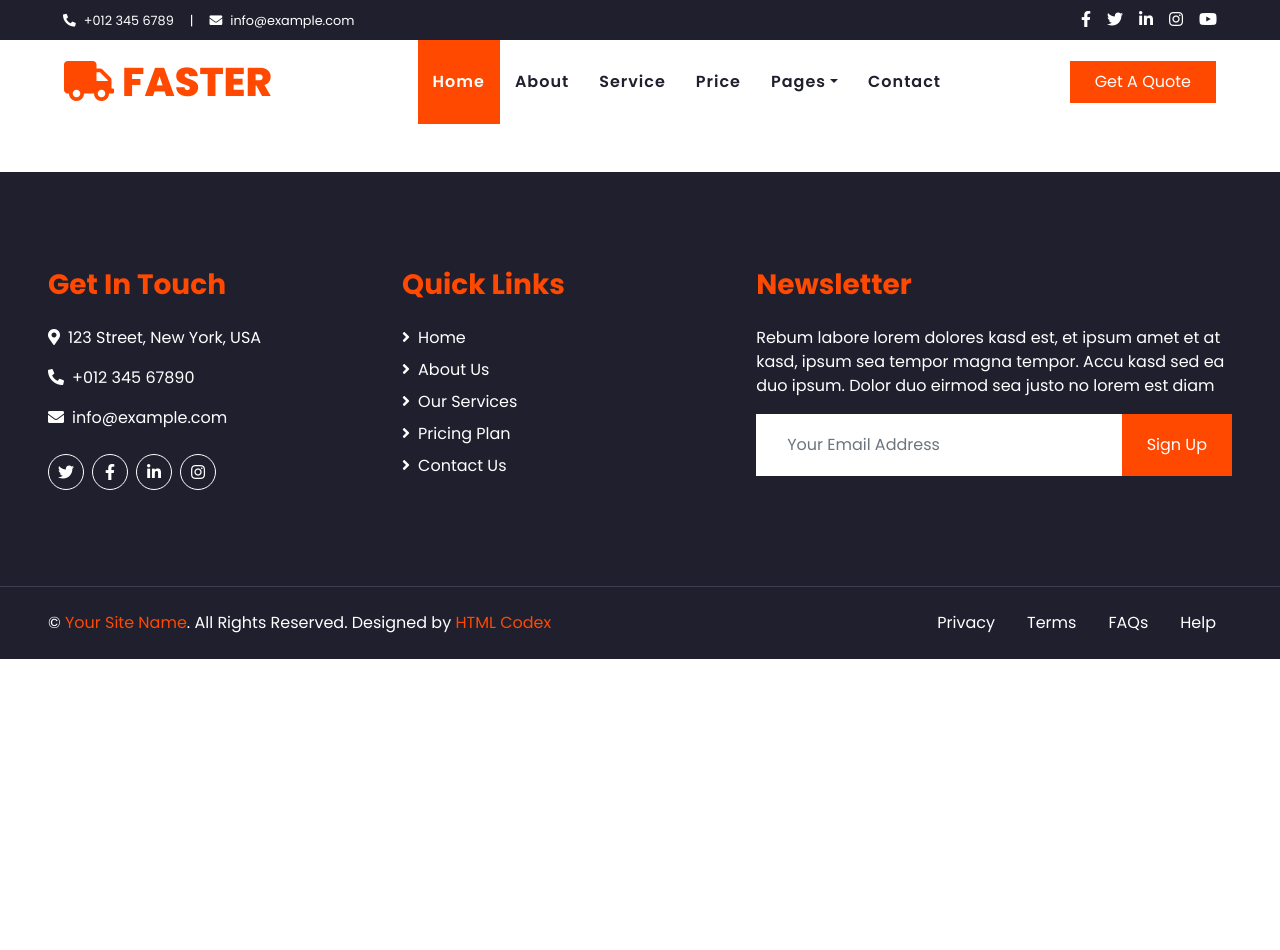
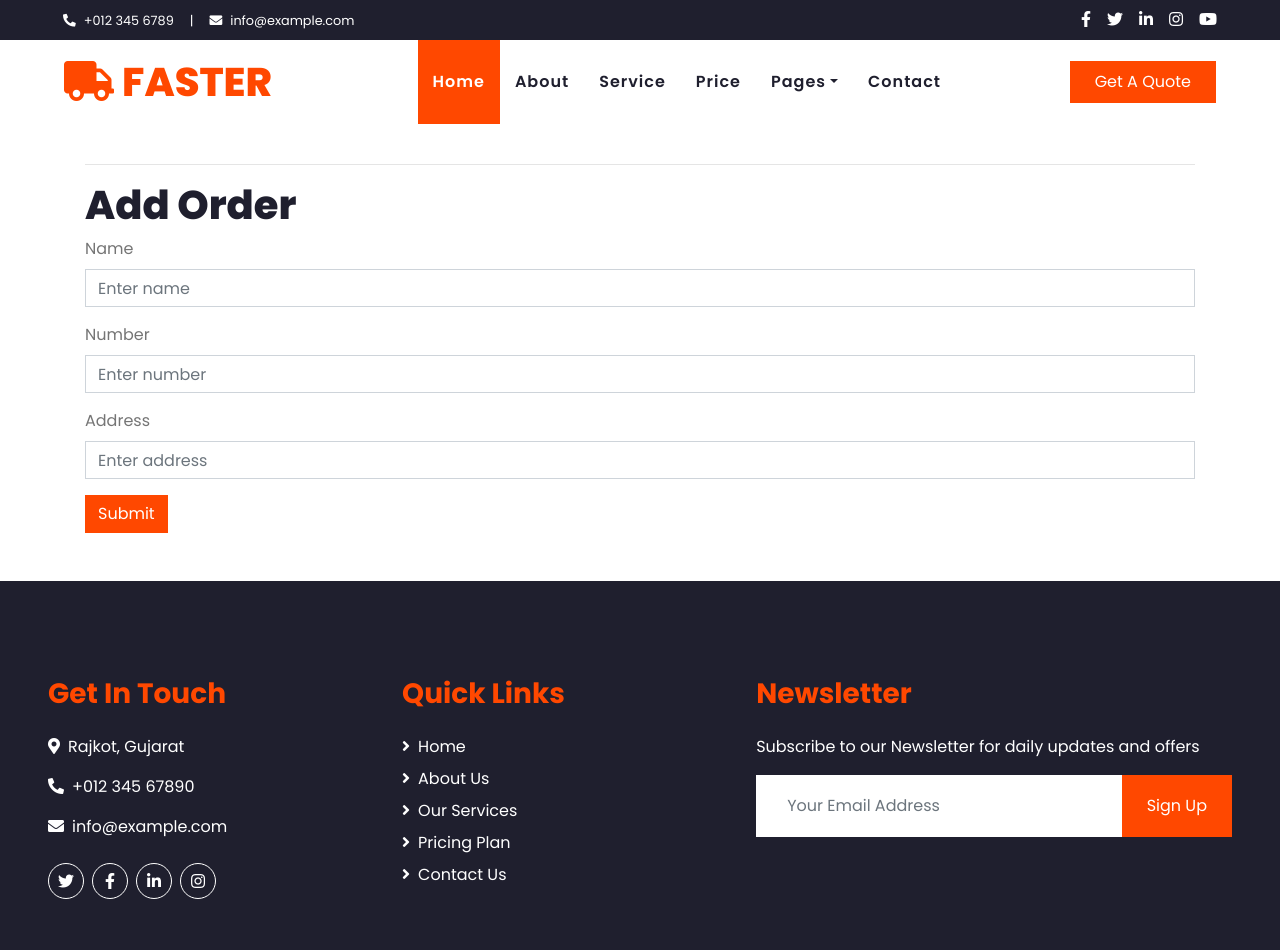
Before and after one commit to dinxsh/transport, a website with bundled scripts: page frontend/order/index.html in a window 1280 px wide. Shown: the top 950 px of the page. Before the commit the page ends 800 px from the top, so only its background shows below. Built offline with nearby package versions, Linux system fonts and the light colour scheme.

Commit message:
Added mongodb to order route

```diff
--- a/frontend/order/index.html
+++ b/frontend/order/index.html
@@ -90,6 +90,25 @@
     </div>
     <!-- Navbar End -->
 
+    <div class="container">
+        <br><hr>
+        <h1>Add Order</h1>
+        <form action="/order" method="POST">
+          <div class="form-group">
+            <label for="name">Name</label>
+            <input type="text" class="form-control" id="name" aria-describedby="emailHelp" placeholder="Enter name" name="name">
+          </div>
+          <div class="form-group">
+            <label for="number">Number</label>
+            <input type="text" class="form-control" id="number" aria-describedby="emailHelp" placeholder="Enter number" name="number">
+          </div>
+          <div class="form-group">
+            <label for="address">Address</label>
+            <input type="address" class="form-control" id="address" aria-describedby="emailHelp" name="address" placeholder="Enter address">
+          </div>
+          <button type="submit" class="btn btn-primary">Submit</button>
+        </form>
+    </div>
 
     <!-- Footer Start -->
     <div class="container-fluid bg-dark text-white mt-5 py-5 px-sm-3 px-md-5">
@@ -98,7 +117,7 @@
                 <div class="row">
                     <div class="col-md-6 mb-5">
                         <h3 class="text-primary mb-4">Get In Touch</h3>
-                        <p><i class="fa fa-map-marker-alt mr-2"></i>123 Street, New York, USA</p>
+                        <p><i class="fa fa-map-marker-alt mr-2"></i>Rajkot, Gujarat</p>
                         <p><i class="fa fa-phone-alt mr-2"></i>+012 345 67890</p>
                         <p><i class="fa fa-envelope mr-2"></i>info@example.com</p>
                         <div class="d-flex justify-content-start mt-4">
@@ -122,7 +141,7 @@
             </div>
             <div class="col-lg-5 col-md-6 mb-5">
                 <h3 class="text-primary mb-4">Newsletter</h3>
-                <p>Rebum labore lorem dolores kasd est, et ipsum amet et at kasd, ipsum sea tempor magna tempor. Accu kasd sed ea duo ipsum. Dolor duo eirmod sea justo no lorem est diam</p>
+                <p>Subscribe to our Newsletter for daily updates and offers</p>
                 <div class="w-100">
                     <div class="input-group">
                         <input type="text" class="form-control border-light" style="padding: 30px;" placeholder="Your Email Address">
@@ -163,7 +182,6 @@
     </div>
     <!-- Footer End -->
 
-
     <!-- Back to Top -->
     <a href="#" class="btn btn-lg btn-primary back-to-top"><i class="fa fa-angle-double-up"></i></a>
 
```
Also changed, not shown: backend/routes/order.js (+19 -3 lines), 1 other file.
